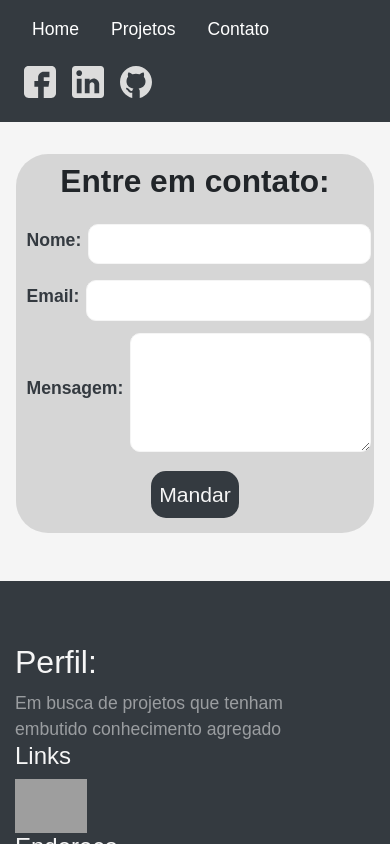
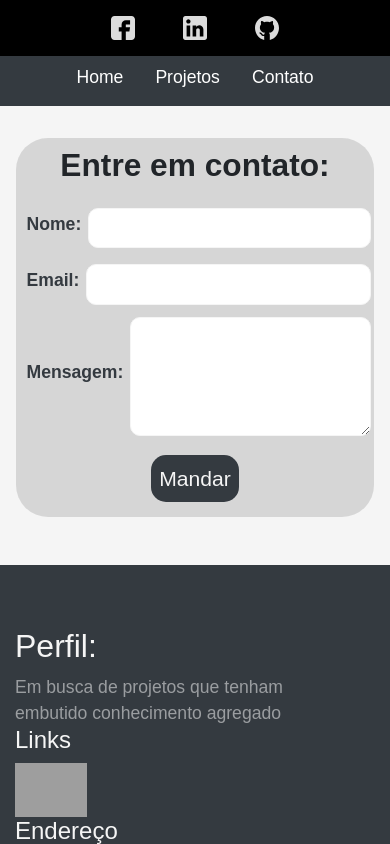
Before and after one commit to joaovitor32/Portifolio, a React (Create React App) app in the folder site/: page /contato in a window 390 px wide. Shown: the top 844 px of the page. Built offline with nearby package versions, Linux system fonts and the light colour scheme; grey boxes are pictures that could not be loaded.

Commit message:
Mudanças em Navigation

```diff
--- a/site/src/components/navigation/Navigation.css
+++ b/site/src/components/navigation/Navigation.css
@@ -1,39 +1,59 @@
-body,
-ul,
-li,
-p {
-  margin: 0px;
-  padding: 0px;
-  list-style: none;
-  font-size: 1.1rem;
-  font-family: Arial;
+body, ul, li, p, nav {
+    margin: 0px;
+    padding: 0px;
+    list-style: none;
+    font-size: 1.1rem;
+    font-family: Arial;
 }
 
-header{
-    width:100%;
+header {
+    width: 100%;
     background-color: #343a40;
-    padding:0.5rem 1rem;
+    padding: 0.5rem 1rem;
     display: flex;
     justify-content: space-between;
     align-items: center;
 }
-.menu>li{
+
+.menu>li {
     display: inline-block;
-    padding:0.5rem 1rem;
+    padding: 0.5rem 1rem;
 }
-.menu>li>*{
-    color:white;
+
+.menu>li>* {
+    color: white;
     text-decoration: none;
 }
-.links>a>img{
+
+.links-sites>a>img {
     vertical-align: middle;
     height: 4rem;
     width: 3rem;
-    padding:0rem 0.5rem;
+    padding: 0rem 0.5rem;
 }
-@media (max-width: 600px)
-{
-    header{
-        display: block
+
+@media (max-width: 600px) {
+    header {
+        display: flex;
+        flex-direction: column-reverse;
+        padding-top: 0%;
+    }
+    .links-sites {
+        display: inline-flex;
+        justify-content: center;
+        align-items: center;
+        text-align: center;
+        background-color: black;
+        width: 100vw;
+
+    }
+    .links-sites>a {
+        padding: 0 1rem;
+    }
+    .links-sites>a>img {
+        vertical-align: middle;
+        height: 3.5rem;
+        width: 2.5rem;
+        padding: 0rem 0.5rem;
     }
 }
--- a/site/src/components/navigation/Navigation.js
+++ b/site/src/components/navigation/Navigation.js
@@ -17,7 +17,7 @@ const Navigation = props => {
                     <li><NavLink type="text" to="/contato" nome="Contatos" >Contato</NavLink></li>
                 </ul>
             </nav>
-            <div className="links" >
+            <div className="links-sites" >
                 <a href="https://www.facebook.com/joao.buzina"><img alt="facebook" src={facebook} /></a>
                 <a href="https://www.linkedin.com/in/jo%C3%A3o-vitor-muniz-lopes-3545a3154/"><img alt="linkedin" src={linkedin} /></a>
                 <a href="https://github.com/joaovitor32"><img className="aRefs" alt="github" src={github} /></a>
```
